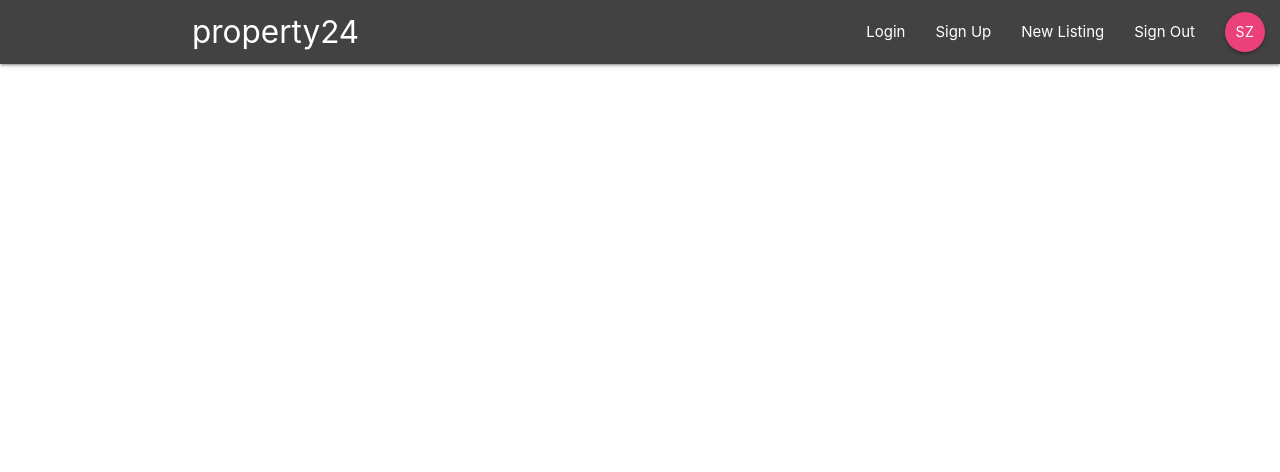
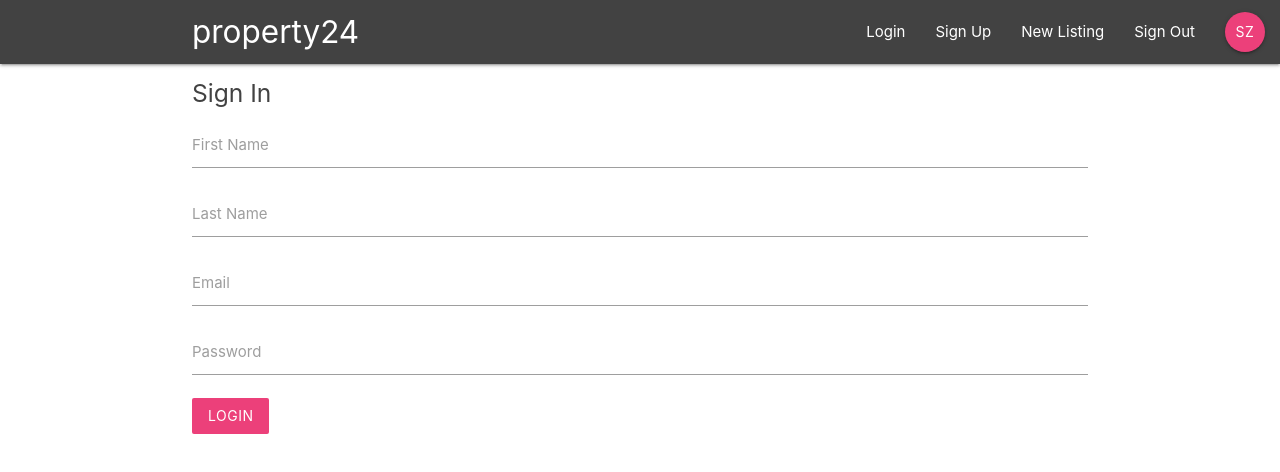
Before and after one commit to phyzikhs/property24mock, a React (Create React App) app: page /signup in a window 1280 px wide. Shown: the top 472 px of the page. Built offline with nearby package versions, Linux system fonts and the light colour scheme.

Commit message:
Created Sign in and sign up forms Routers trigger forms from links and added route to App.js

```diff
--- a/src/App.js
+++ b/src/App.js
@@ -3,6 +3,8 @@
 import Dashboard from "./components/dashboard/Dashboard";
 import Navbar from "./components/layout/Navbar";
 import PropertyDetails from './components/properties/PropertyDetails'
+import SignIn from './components/auth/SignIn'
+import SignUp from './components/auth/SignUp'
 
 
 class App extends Component {
@@ -14,6 +16,8 @@
           <Switch>
             <Route exact path='/' component={Dashboard} />
             <Route path='/property/:id' component={PropertyDetails} />
+            <Route path='/login' component={SignIn} />
+            <Route path='/signup' component={SignUp} />
           </Switch>
         </div>
       </BrowserRouter>
--- a/src/components/auth/SignIn.js
+++ b/src/components/auth/SignIn.js
@@ -0,0 +1,39 @@
+import React, { Component } from 'react'
+
+class SignIn extends Component {
+  state = {
+    email: "",
+    password: ""
+  }
+  handleChange = (e) => {
+    this.setState({
+      [e.target.id]: e.target.value
+    })
+  }
+  handleSubmit = (e) => {
+    e.preventDefault();
+    console.log(this.state);
+  }
+  render() {
+    return (
+      <div className="container">
+        <form onSubmit={this.handleSubmit} className="white">
+          <h5 className="grey-text text-darken-3">Sign In</h5>
+          <div className="input-field">
+            <label htmlFor="email">Email</label>
+            <input type="email" id="email" onChange={this.handleChange}/>
+          </div>
+          <div className="input-field">
+            <label htmlFor="password">Password</label>
+            <input type="password" id="password" onChange={this.handleChange}/>
+          </div>
+          <div className="input-field">
+            <button className="btn pink lighten-1 z-depth-0">Login</button>
+          </div>
+        </form>
+      </div>
+    )
+  }
+}
+
+export default SignIn
--- a/src/components/auth/SignUp.js
+++ b/src/components/auth/SignUp.js
@@ -0,0 +1,49 @@
+import React, { Component } from 'react'
+
+class SignUp extends Component {
+  state = {
+    firstName: "",
+    lastName: "",
+    email: "",
+    password: ""
+  }
+  handleChange = (e) => {
+    this.setState({
+      [e.target.id]: e.target.value
+    })
+  }
+  handleSubmit = (e) => {
+    e.preventDefault();
+    console.log(this.state);
+  }
+  render() {
+    return (
+      <div className="container">
+        <form onSubmit={this.handleSubmit} className="white">
+          <h5 className="grey-text text-darken-3">Sign In</h5>
+          <div className="input-field">
+            <label htmlFor="firstName">First Name</label>
+            <input type="text" id="firstName" onChange={this.handleChange}/>
+          </div>
+          <div className="input-field">
+            <label htmlFor="lastName">Last Name</label>
+            <input type="text" id="lastName" onChange={this.handleChange}/>
+          </div>
+          <div className="input-field">
+            <label htmlFor="email">Email</label>
+            <input type="email" id="email" onChange={this.handleChange}/>
+          </div>
+          <div className="input-field">
+            <label htmlFor="password">Password</label>
+            <input type="password" id="password" onChange={this.handleChange}/>
+          </div>
+          <div className="input-field">
+            <button className="btn pink lighten-1 z-depth-0">Login</button>
+          </div>
+        </form>
+      </div>
+    )
+  }
+}
+
+export default SignUp
--- a/src/components/layout/SignedOutLinks.js
+++ b/src/components/layout/SignedOutLinks.js
@@ -4,8 +4,8 @@
 
   return (
     <ul className="right">
-      <li><NavLink to='/'>Login</NavLink></li>
-      <li><NavLink to='/'>Sign Up</NavLink></li>
+      <li><NavLink to='/login'>Login</NavLink></li>
+      <li><NavLink to='/signup'>Sign Up</NavLink></li>
     </ul>
   );
 }
```
Also changed, not shown: 1 other file (tests, documents, lock files or other folders).
